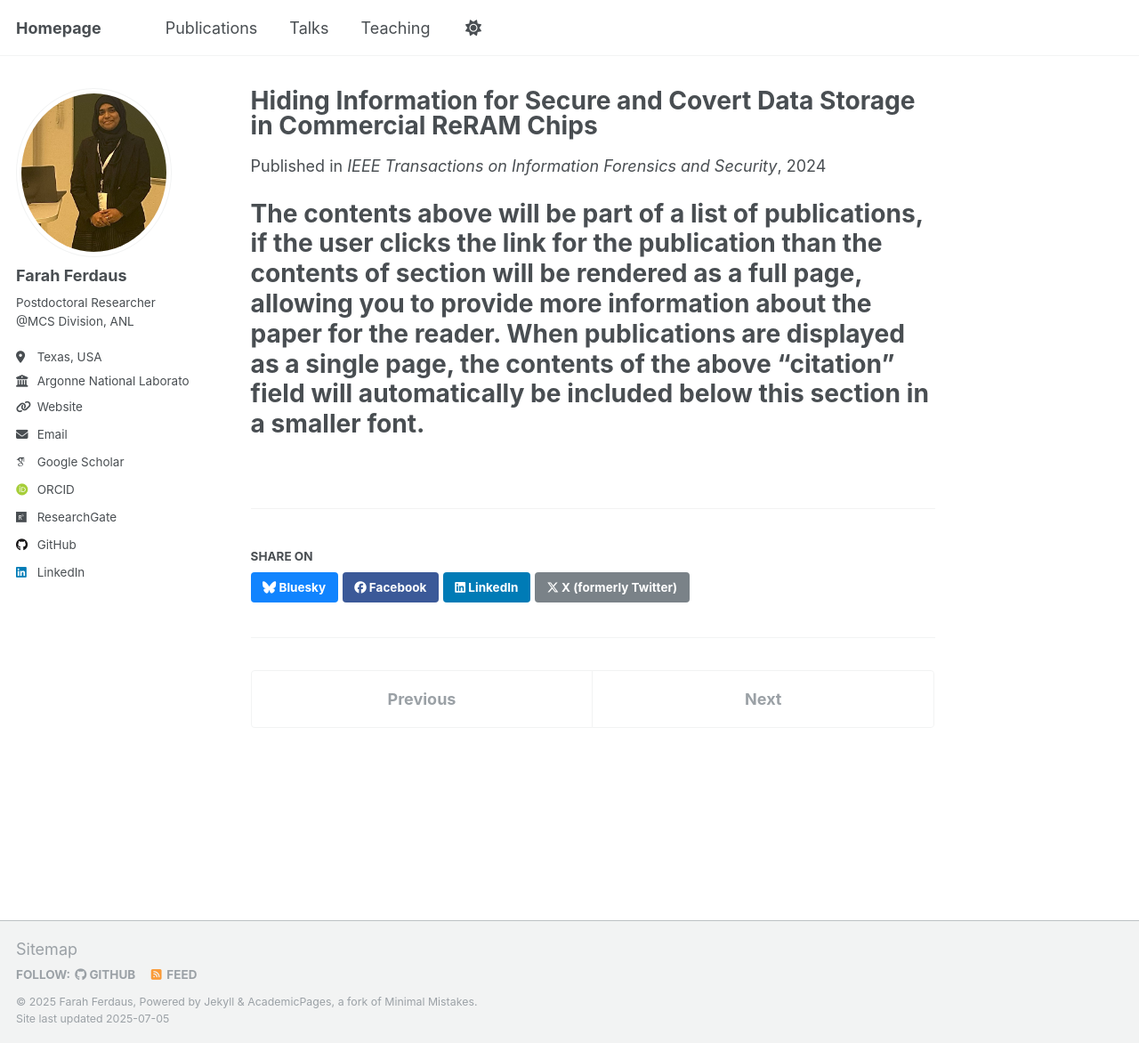
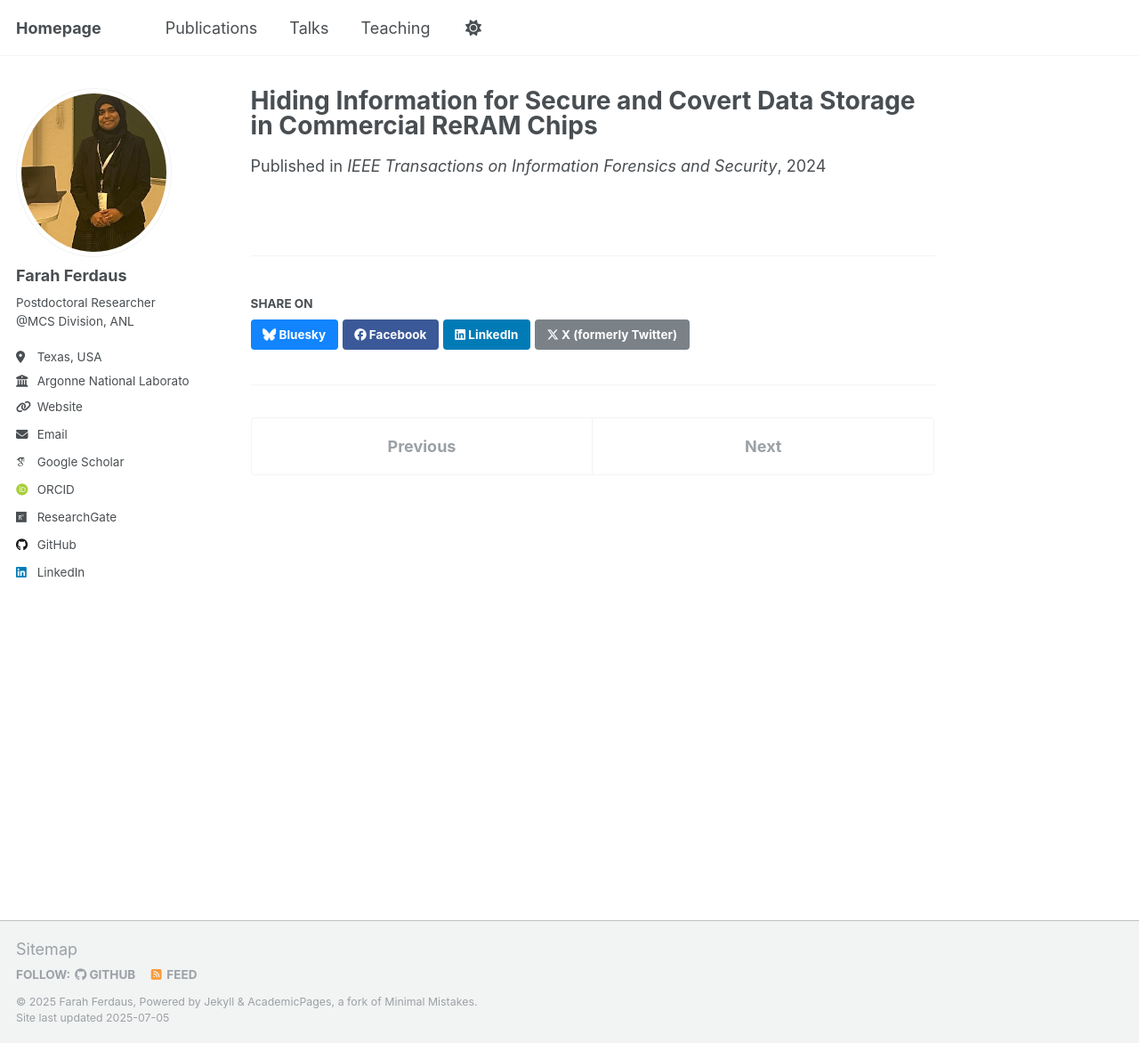
Before and after one commit to fferdaus/fferdaus.github.io, a Jekyll site: the page built from _publications/2024-02-13-dataHiding.md, in a window 1280 px wide and 1172 px high. Shown: the whole window at 89% size. Built offline with Jekyll 4.4.1, drawn with Linux system fonts in a browser that asks for light colours; some web fonts are replaced.

Commit message:
Update 2024-02-13-dataHiding.md

```diff
--- a/_publications/2024-02-13-dataHiding.md
+++ b/_publications/2024-02-13-dataHiding.md
@@ -11,4 +11,4 @@ venue: 'IEEE Transactions on Information Forensics and Security'
 #citation: 'Your Name, You. 1(2010). &quot;Paper Title Number 2.&quot; <i>Journal 1</i>. 1(2).'
 ---
 
-# The contents above will be part of a list of publications, if the user clicks the link for the publication than the contents of section will be rendered as a full page, allowing you to provide more information about the paper for the reader. When publications are displayed as a single page, the contents of the above "citation" field will automatically be included below this section in a smaller font.
+<!--The contents above will be part of a list of publications, if the user clicks the link for the publication than the contents of section will be rendered as a full page, allowing you to provide more information about the paper for the reader. When publications are displayed as a single page, the contents of the above "citation" field will automatically be included below this section in a smaller font.-->
```
